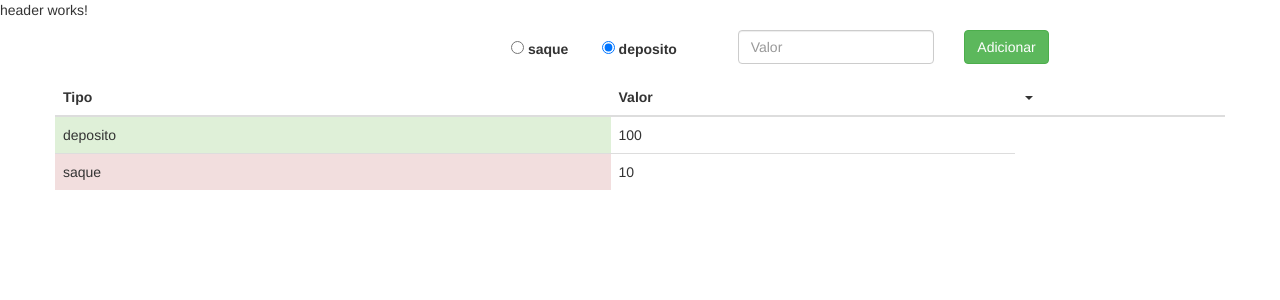
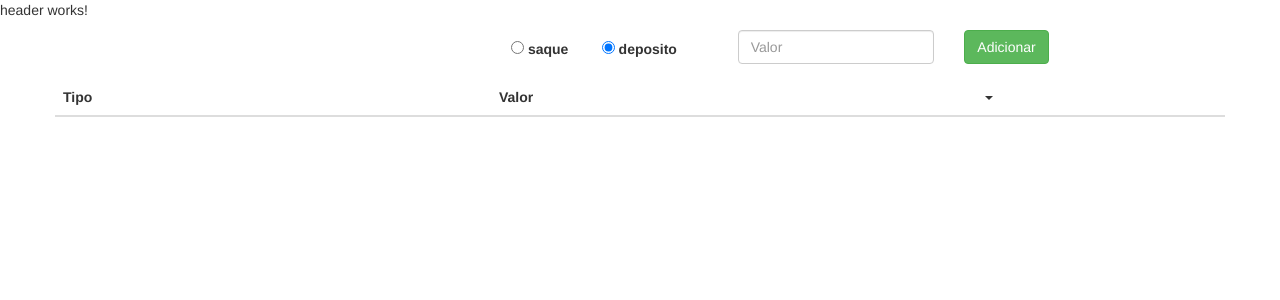
Before and after one commit to felipedf/s2it-teste, an Angular app: page / in a window 1280 px wide. Shown: the top 300 px of the page. Built offline with nearby package versions, Linux system fonts and the light colour scheme.

Commit message:
Adicionando elementos a lista com o uso de Observables

```diff
--- a/src/app/transactions/add-transaction/add-transaction.component.ts
+++ b/src/app/transactions/add-transaction/add-transaction.component.ts
@@ -46,8 +46,6 @@ export class AddTransactionComponent implements OnInit {
     } else {
       alert('Saldo insuficiente!');
     }
-
-    console.log(this.addForm);
     this.reset();
   }
 
--- a/src/app/transactions/transaction-list/transaction-list.component.ts
+++ b/src/app/transactions/transaction-list/transaction-list.component.ts
@@ -1,21 +1,29 @@
-import { Component, OnInit } from '@angular/core';
+import {Component, OnDestroy, OnInit} from '@angular/core';
 import {Transaction} from '../transaction.model';
 import {TransactionService} from '../transaction.service';
+import {Subscription} from 'rxjs/Subscription';
 
 @Component({
   selector: 'app-transaction-list',
   templateUrl: './transaction-list.component.html',
   styleUrls: ['./transaction-list.component.css']
 })
-export class TransactionListComponent implements OnInit {
-  transactions: Transaction[] = [
-    new Transaction('deposito', 100),
-    new Transaction('saque', 10)
-  ];
+export class TransactionListComponent implements OnInit, OnDestroy {
+  transactions: Transaction[] = [];
+  subscription: Subscription;
 
   constructor(private transactionService: TransactionService) { }
 
   ngOnInit() {
+    this.subscription = this.transactionService.transactionsChanged
+      .subscribe(
+        (newTransactions: Transaction[]) => {
+          this.transactions = newTransactions;
+        }
+      );
   }
 
+  ngOnDestroy() {
+    this.subscription.unsubscribe();
+  }
 }
--- a/src/app/transactions/transaction.service.ts
+++ b/src/app/transactions/transaction.service.ts
@@ -1,8 +1,10 @@
 import {Transaction} from './transaction.model';
+import {Subject} from 'rxjs/Subject';
 
 export class TransactionService {
   private transactions: Transaction[] = [];
-  private balance: number = 0;
+  private balance = 0;
+  transactionsChanged = new Subject<Transaction[]>();
 
   getTransactions() {
     return this.transactions.slice();
@@ -14,10 +16,12 @@ export class TransactionService {
 
   addTransaction(transaction: Transaction) {
     this.transactions.push(transaction);
+    this.transactionsChanged.next(this.transactions.slice());
   }
 
   deleteTransaction(index: number) {
     this.transactions.splice(index, 1);
+    this.transactionsChanged.next(this.transactions.slice());
   }
 
   getBalance() {
```
